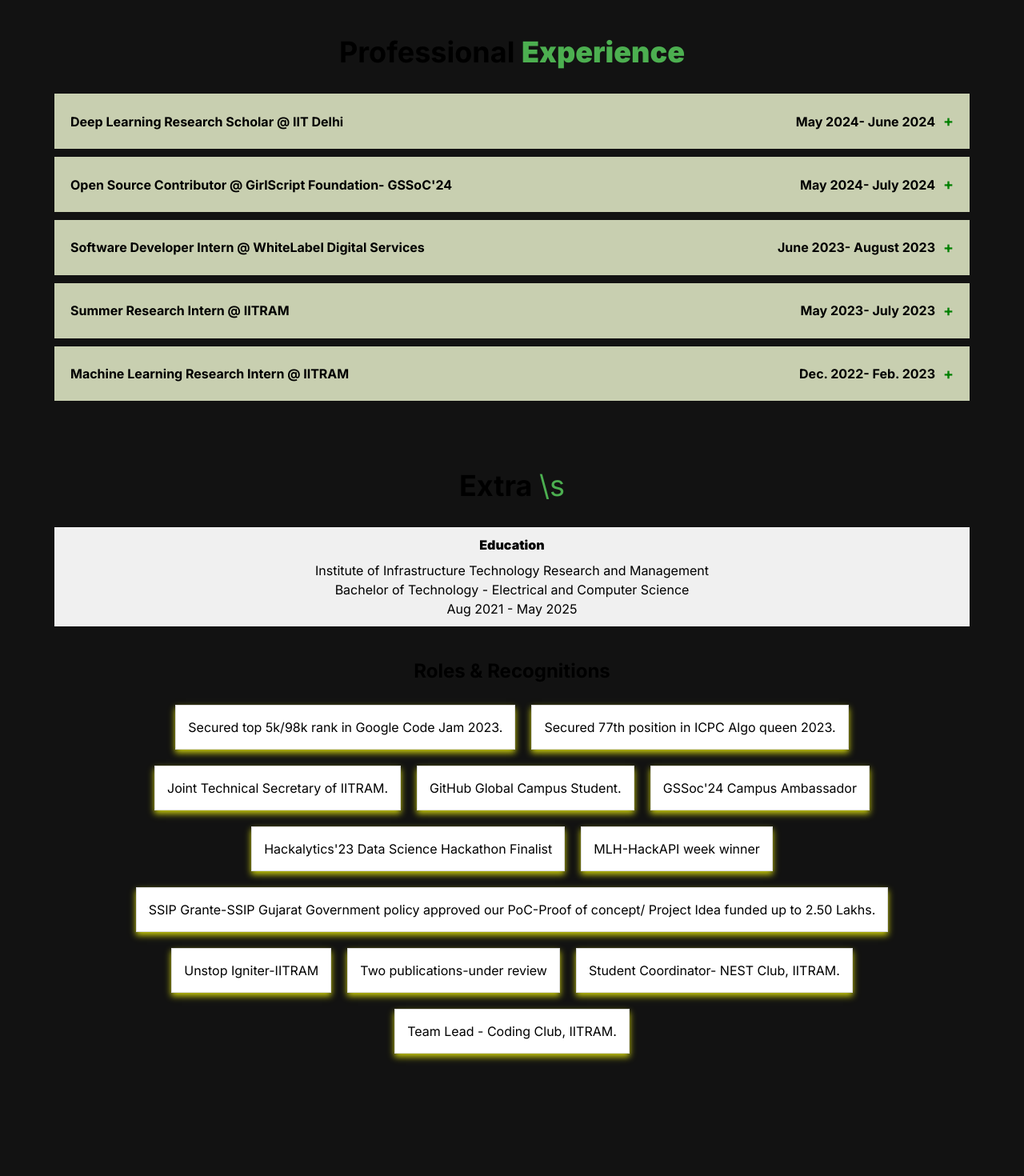
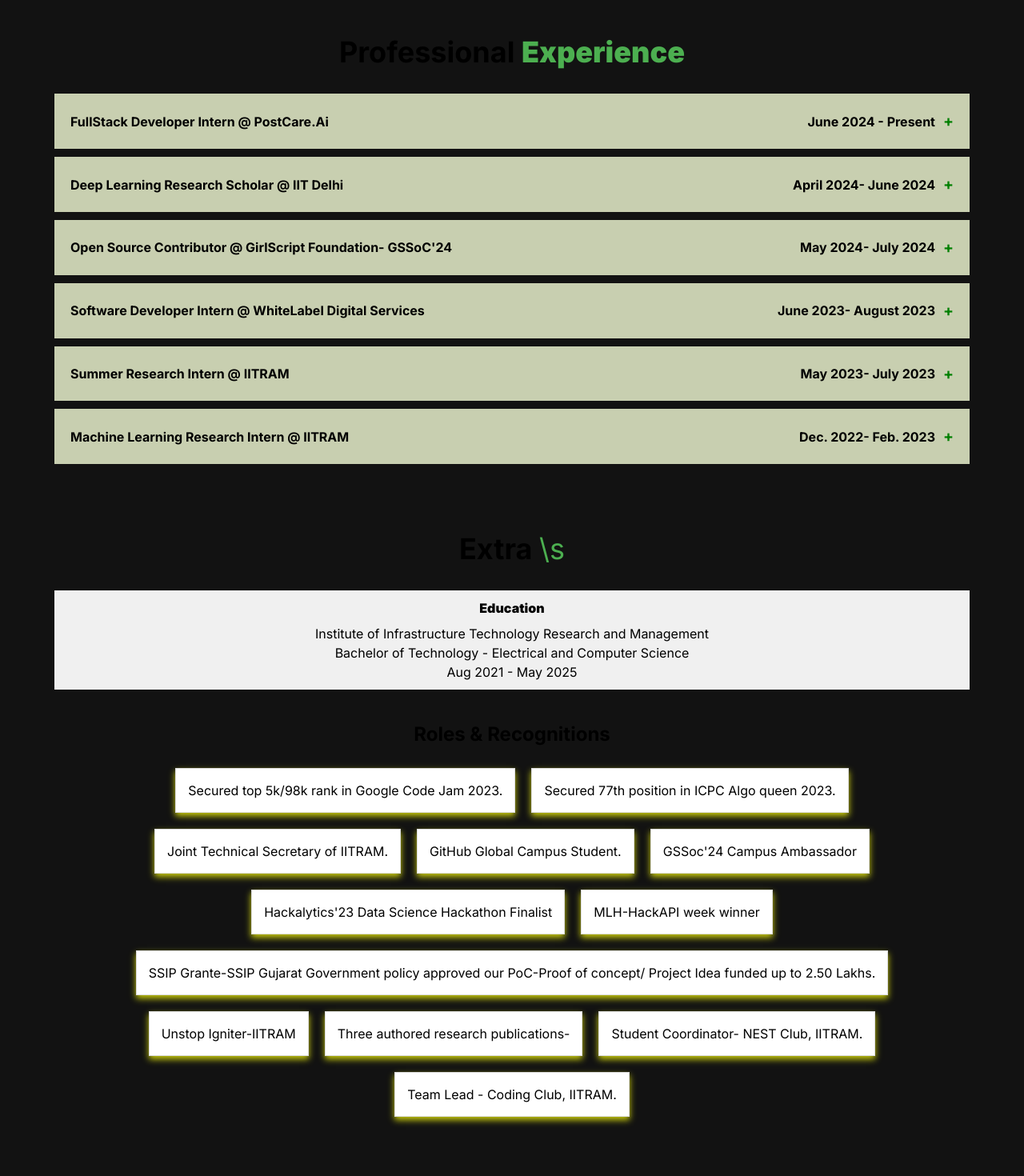
Before and after one commit to ShristiSharan/Shristi, a Next.js app: page / in a window 1280 px wide. Shown: the part 4280-5750 px from the top of the page at 80% size. Built offline with nearby package versions, Linux system fonts and the light colour scheme.

Commit message:
experience & cv updated

```diff
--- a/src/app/components/Experience.jsx
+++ b/src/app/components/Experience.jsx
@@ -42,13 +42,23 @@
 
   const experiences = [
     {
+      company: 'PostCare.Ai',
+      position: 'FullStack Developer Intern',
+      timeline: ' June 2024 - Present',
+      description: [
+        'Developed a healthcare dashboard powered by real-time API calls, enabling seamless rendering of EHR patient data and backend controllers for robust functionality.',
+        'Architected and implemented the in-house LLM Health Bot Assistant using Llama 3, BERT, and RAG pipelines for intelligent patient interactions.',
+        'Enhanced dashboard design and responsiveness, improving API integration and boosting user engagement by 90%.'
+        ],
+    },
+    {
     company: 'IIT Delhi',
     position: 'Deep Learning Research Scholar',
-    timeline: ' May 2024- June 2024',
+    timeline: ' April 2024- June 2024',
     description: [
-      'Developed preprocessing pipelines for PPG signal data from Berlin, transforming signals into 2D images with digital signal processing.',
-      'Implemented our Vision Transformer (ViT) model architecture, achieving accuracy of 97.70% in classifying sleep stages, surpassing global benchmarks.',
-      'Contributed to a research paper currently under review for publication in IEEE and Nature Portfolio.',
+      'Developed a Vision Transformer (ViT) model for Multistage sleep classification using PPG signal, achieving a global benchmark accuracy of 97.70%.',
+      'Contributed to the development and integration of a web dashboard to showcase real-time sleep stage insights, boosting data accessibility and user engagement by 45%.',
+      'Authored research under publication in IEEE, with upcoming features in the Nature Portfolio.',
       ],
   },
   {
@@ -75,9 +85,9 @@
         position: 'Summer Research Intern',
         timeline: ' May 2023- July 2023',
         description: [
-            'Spearheaded the development of a Self-Driving Autonomous Robot Car prototype, emphasizing both hardware and software aspects.',
-            'Implemented a machine learning architecture for autonomous navigation, integrating it into the robot’s hardware using ROS and SLAM techniques.',
-            'Enhanced the robot’s capabilities with Reinforcement Learning, NLP for voice commands, and Object Detection/Avoidance using YOLOv8 within the ROS-DARKNET framework.'
+          'Superheaded the development of SHAKTI Bot, a fully autonomous robot with 80% cost-effective hardware.',
+          'Optimized route planning using ROS, SLAM, and ML algorithms, delivering 35% better performance and 75% faster response than RL methods.',
+          'Integrated YOLOv8 and deep learning for precise segmentation enabling smooth navigation.',
             ],
       },
       {
--- a/src/app/components/Extra.jsx
+++ b/src/app/components/Extra.jsx
@@ -37,7 +37,7 @@
             'MLH-HackAPI week winner',
             'SSIP Grante-SSIP Gujarat Government policy approved our PoC-Proof of concept/ Project Idea funded up to 2.50 Lakhs.',
             'Unstop Igniter-IITRAM',
-            'Two publications-under review',
+            'Three authored research publications- ',
             'Student Coordinator- NEST Club, IITRAM.',
             'Team Lead - Coding Club, IITRAM.',
           ].map((role, index) => (
--- a/src/app/components/HeroSection.jsx
+++ b/src/app/components/HeroSection.jsx
@@ -56,7 +56,7 @@
               Hire Me
             </Link>
             <Link
-              href="https://drive.google.com/file/d/1RH5CdhmNEvPNpaZEEuSm66F3HFwYM7XV/view?usp=sharing"
+              href="https://drive.google.com/file/d/19Pk5aUlRBaQq3BUqr3lkhFPkIPm1MVN_/view?usp=sharing"
               className="px-1 inline-block py-1 w-full sm:w-fit rounded-full bg-gradient-to-br from-green-600 to-yellow-300 hover:bg-orange-300 text-white mt-3"
             >
               <span className="block bg-[#121212] hover:bg-slate-900 rounded-full px-5 py-2">
```
